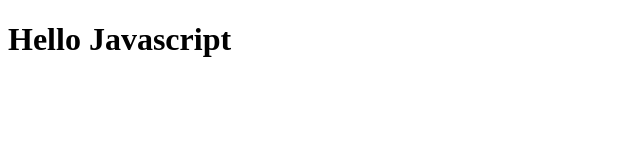
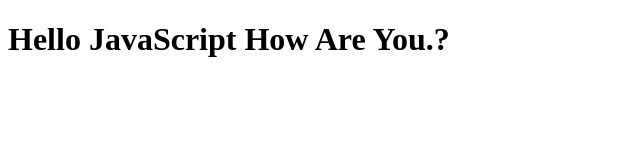
Before and after one commit to TarangPatel-Ai/JavaScript, a plain HTML site: page index.html in a window 1280 px wide. Shown: the whole page, without its empty margins (0-640 px from the left). Drawn offline with Linux system fonts and the light colour scheme.

Commit message:
Update the Script File

```diff
--- a/index.html
+++ b/index.html
@@ -5,10 +5,13 @@
     <meta http-equiv='X-UA-Compatible' content='IE=edge'>
     <title>Learn Javascript</title>
     <meta name='viewport' content='width=device-width, initial-scale=1'>
-    <link rel='stylesheet' type='text/css' media='screen' href='main.css'>
-    <script src='main.js'></script>
+
+
 </head>
 <body>
-    <h1>Hello Javascript</h1>
+    <h1 id="title">Hello Javascript</h1>
+
+
+    <script src='main.js'></script>
 </body>
 </html>
--- a/main.js
+++ b/main.js
@@ -1 +1,8 @@
-alert('Hello Main JavaScript')
+
+const Hello = "Hello World!";
+
+let Hello1 = "How Are yOu.?";
+
+alert(Hello);
+
+document.getElementById('title').innerText = "Hello JavaScript How Are You.?"
```
